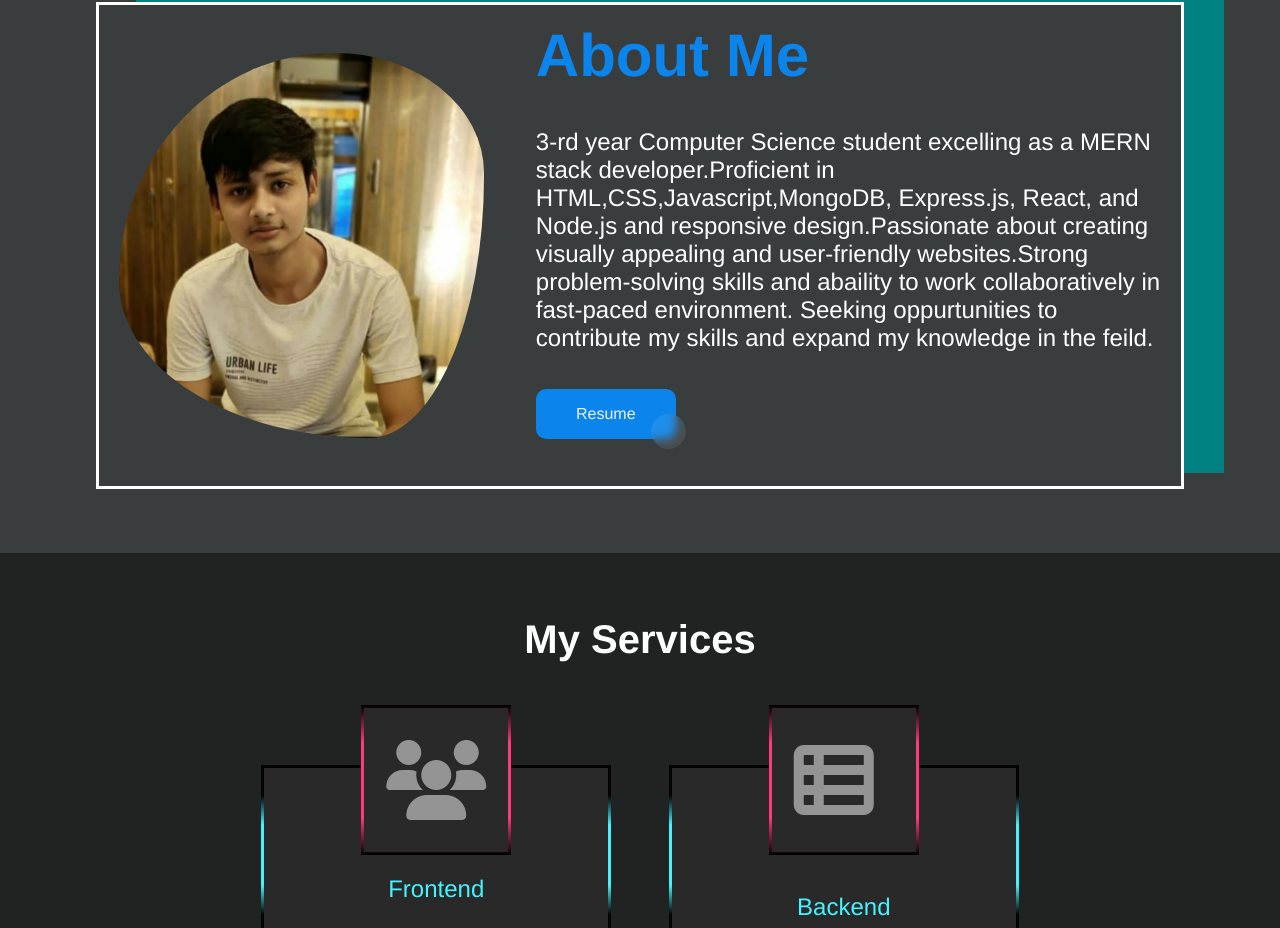
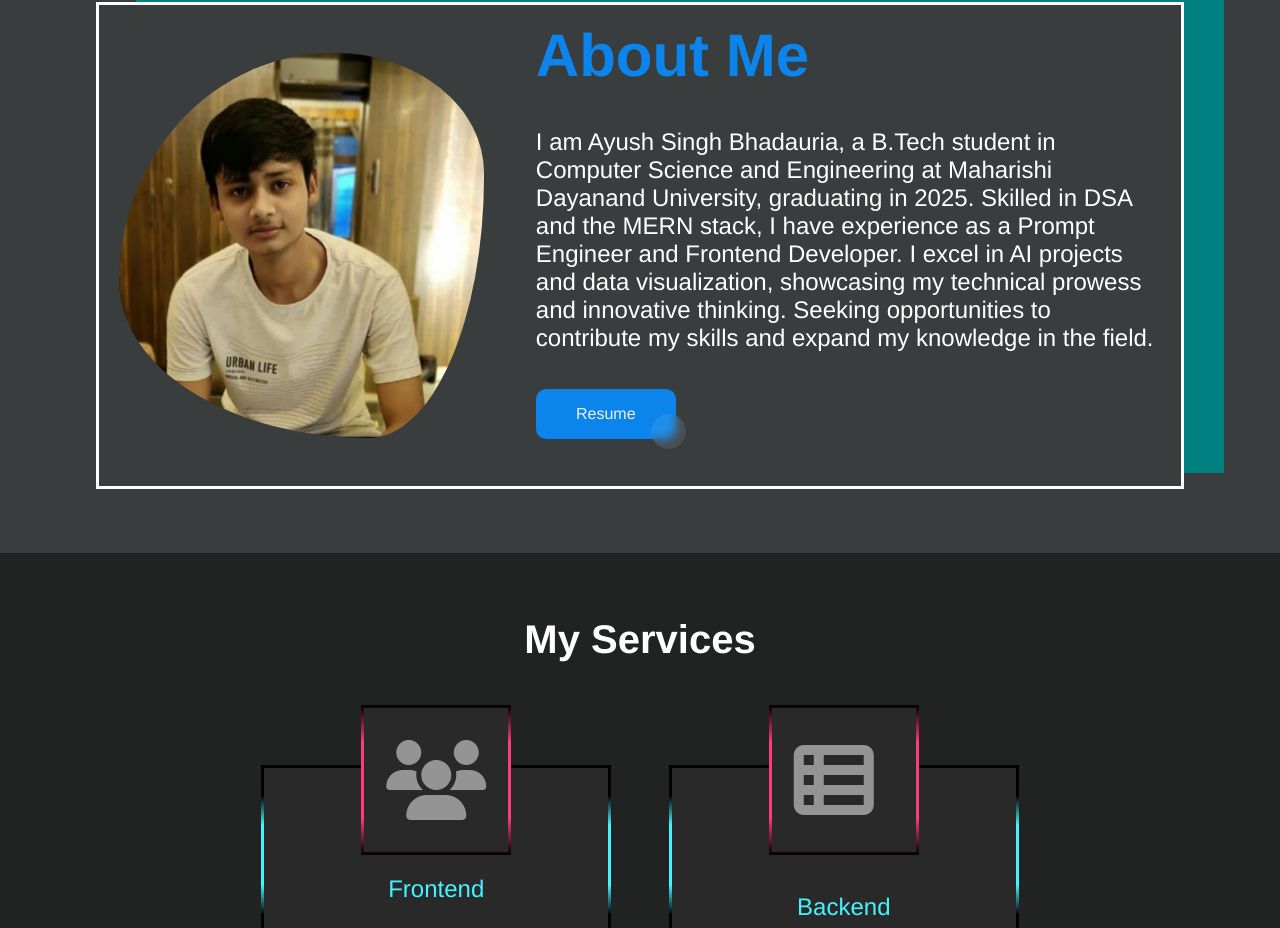
Before and after one commit to ghostayush/My-Portfolio, a plain HTML site: page index.html in a window 1280 px wide. Shown: the part 900-1828 px from the top of the page. Drawn offline with nearby package versions, Linux system fonts and the light colour scheme.

Commit message:
updated about me section details

```diff
--- a/index.html
+++ b/index.html
@@ -77,12 +77,9 @@
             </div>
             <div class="about-col-right">
                 <h1 class="sub-title">About Me</h1>
-                <p class="about-text">3-rd year Computer Science student excelling as a MERN stack developer.Proficient in HTML,CSS,Javascript,MongoDB, Express.js,
-                    React, and Node.js and responsive design.Passionate about creating visually appealing and user-friendly websites.<span>Strong
-                     problem-solving skills and abaility to work collaboratively in fast-paced environment.
-                     Seeking oppurtunities to contribute my skills and expand my knowledge in the feild.</span> </p>
+                <p class="about-text">I am Ayush Singh Bhadauria, a B.Tech student in Computer Science and Engineering at Maharishi Dayanand University, graduating in 2025. Skilled in DSA and the MERN stack, I have experience as a Prompt Engineer and Frontend Developer. I excel in AI projects and data visualization, showcasing my technical prowess and innovative thinking. Seeking opportunities to contribute my skills and expand my knowledge in the field.</span> </p>
 
-                <a class="button-86" href="https://drive.google.com/file/d/16vHlSabkjdYojQ-QtvsBwwL-FvQ0xrOB/view?usp=drive_link" target="_blank">Resume</a>
+                <a class="button-86" href="https://drive.google.com/file/d/1i2o8eZewmUTvMlLupHStnl4Di89ZOLJ7/view?usp=sharing" target="_blank">Resume</a>
             </div>
         </div>
 </section>
```
